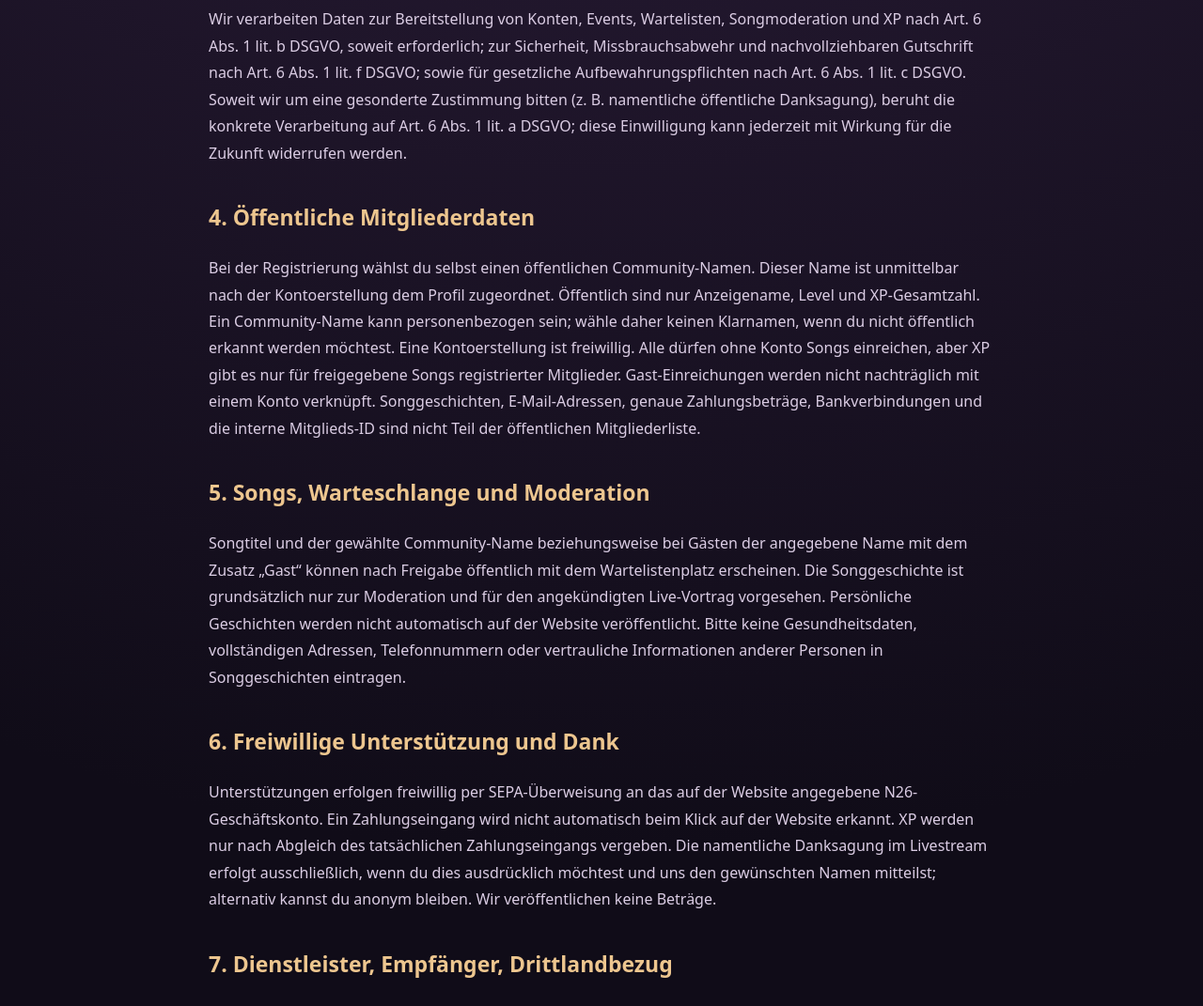
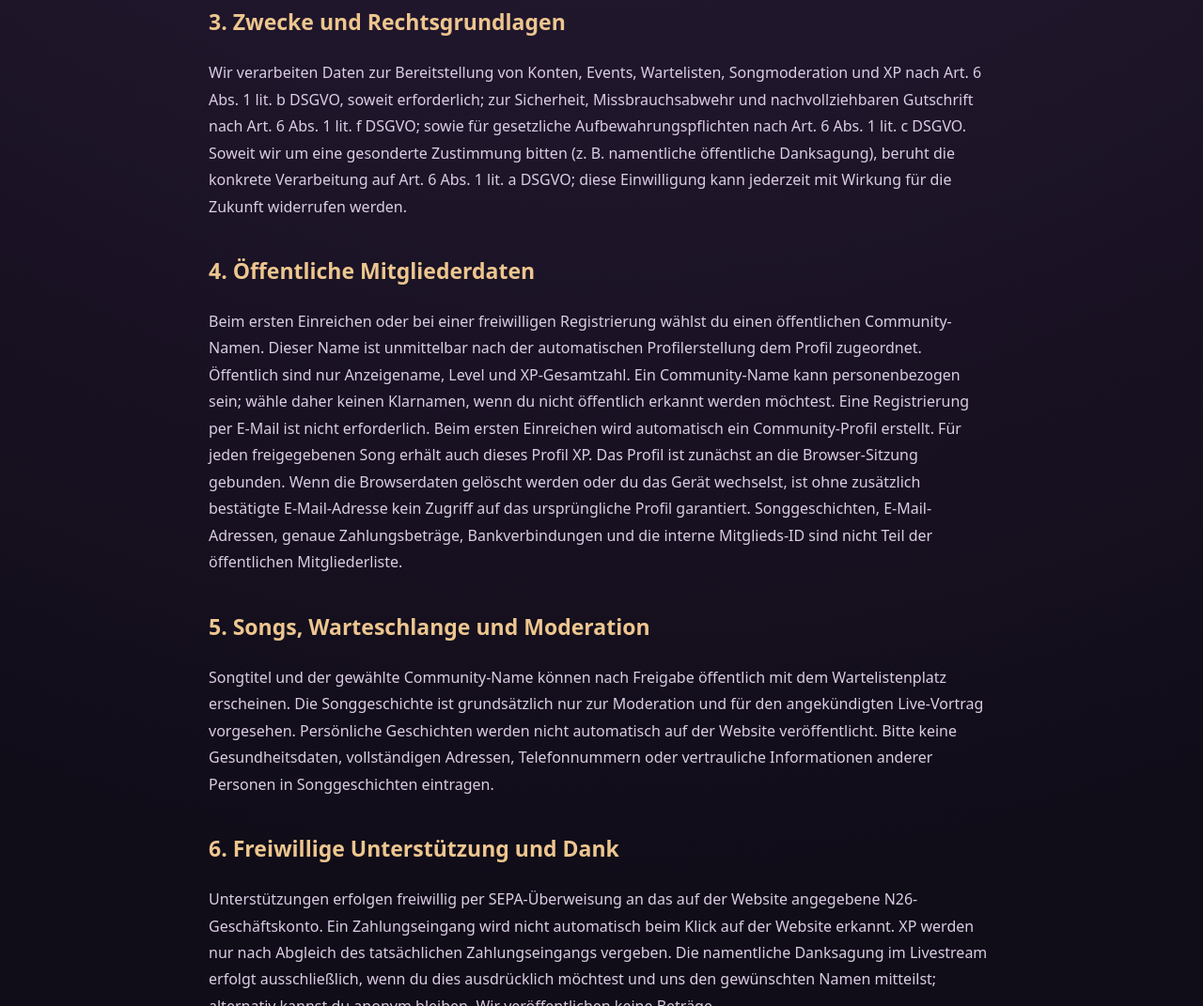
Before and after one commit to mesofari/mesofari.github.io, a plain HTML site: page music/datenschutz.html in a window 1280 px wide. Shown: the part 860-1931 px from the top of the page at 94% size. Drawn offline with Linux system fonts and the light colour scheme.

Commit message:
Update Music Lounge copy and policy for automatic anonymous community profiles and XP

```diff
--- a/music/datenschutz.html
+++ b/music/datenschutz.html
@@ -1,9 +1,9 @@
 <!doctype html><html lang="de"><head><meta charset="utf-8"><meta name="viewport" content="width=device-width,initial-scale=1"><meta name="theme-color" content="#140d20"><meta name="referrer" content="strict-origin-when-cross-origin"><title>Datenschutzhinweise | Kai Music Lounge</title><style>:root{color-scheme:dark;font-family:system-ui,sans-serif}*{box-sizing:border-box}body{background:radial-gradient(circle at top,#30203f,#100c18 50%);color:#f8f0fc;margin:0;line-height:1.78}main{max-width:880px;margin:0 auto;padding:30px 22px 90px}a{color:#f1cd91}nav{display:flex;gap:14px;flex-wrap:wrap;padding:14px 0;border-bottom:1px solid #715b7d}nav a{font-weight:700}h1{font-size:clamp(30px,5vw,47px);line-height:1.2;margin:40px 0 10px}h2{color:#edc68f;font-size:23px;margin-top:34px}h3{color:#e6d5ee;font-size:18px}p,li{color:#dbcde4}a:focus-visible{outline:2px solid #edc68f;outline-offset:3px}.note{background:#2e2039;padding:15px 18px;border-left:4px solid #e3be84;border-radius:4px}.small{color:#b8a9c4;font-size:13px}footer{border-top:1px solid #6c5175;padding:30px 0;margin-top:45px}</style></head><body><main><nav aria-label="Seiten-Navigation"><a href="./">♫ Kai Music Lounge</a><a href="../">MESOFARI</a><a href="../impressum.html">Impressum</a></nav><h1>Datenschutzhinweise – Kai Music Lounge</h1><p class="small">Entwurfsstand: 17. November 2026. Vor Aktivierung von Registrierung und Zahlungserfassung anhand tatsächlicher Dienstleister-Einstellungen abschließend prüfen.</p>
 <h2>1. Verantwortlicher</h2><p>Kai Detlef Hahn, geschäftlich auftretend als MESOFARI / Kai Music Lounge, Emil-Wölk-Straße 29, 07747 Jena, Deutschland. E-Mail: <a href="mailto:support@mesofari.de">support@mesofari.de</a>. Weitere Kontaktdaten stehen im <a href="../impressum.html">Impressum</a>.</p>
-<h2>2. Welche Daten wir verarbeiten</h2><p>Bei der Nutzung können technische Abrufdaten (z. B. IP-Adresse, Zeitpunkt, Browserinformationen), bei Registrierung E-Mail-Adresse, Authentifizierungsdaten, technische Nutzer-ID und freiwilliger öffentlicher Community-Name verarbeitet werden. Bei Songs speichern wir Veranstaltung, Titel, Songlink, persönliche Songgeschichte, Zeitpunkt und Moderationsstatus. Gäste können ohne Registrierung Songs einreichen; dazu erfassen wir ihren angegebenen Gastnamen. Es wird hierfür kein Mitgliedskonto angelegt. Wir speichern XP, Level und die Entstehung von XP-Gutschriften. Zur freiwilligen Unterstützung können wir für den Zahlungsabgleich Überweisungsreferenz, Betrag, Buchungsdatum und die Zuordnung zur Mitglieds-ID verarbeiten. Bankdaten werden nicht als Profilangaben veröffentlicht.</p>
+<h2>2. Welche Daten wir verarbeiten</h2><p>Bei der Nutzung können technische Abrufdaten (z. B. IP-Adresse, Zeitpunkt, Browserinformationen), bei Registrierung E-Mail-Adresse, Authentifizierungsdaten, technische Nutzer-ID und freiwilliger öffentlicher Community-Name verarbeitet werden. Bei Songs speichern wir Veranstaltung, Titel, Songlink, persönliche Songgeschichte, Zeitpunkt und Moderationsstatus. Ohne E-Mail und Passwort kannst du einen Song einreichen. Beim ersten Einreichen wird dafür automatisch ein pseudonymes Community-Profil in Supabase Auth angelegt. Dein gewählter Community-Name, eine technische Nutzerkennung und die Browser-Sitzung ermöglichen, XP deinem Profil zuzuordnen. Wir speichern XP, Level und die Entstehung von XP-Gutschriften. Zur freiwilligen Unterstützung können wir für den Zahlungsabgleich Überweisungsreferenz, Betrag, Buchungsdatum und die Zuordnung zur Mitglieds-ID verarbeiten. Bankdaten werden nicht als Profilangaben veröffentlicht.</p>
 <h2>3. Zwecke und Rechtsgrundlagen</h2><p>Wir verarbeiten Daten zur Bereitstellung von Konten, Events, Wartelisten, Songmoderation und XP nach Art. 6 Abs. 1 lit. b DSGVO, soweit erforderlich; zur Sicherheit, Missbrauchsabwehr und nachvollziehbaren Gutschrift nach Art. 6 Abs. 1 lit. f DSGVO; sowie für gesetzliche Aufbewahrungspflichten nach Art. 6 Abs. 1 lit. c DSGVO. Soweit wir um eine gesonderte Zustimmung bitten (z. B. namentliche öffentliche Danksagung), beruht die konkrete Verarbeitung auf Art. 6 Abs. 1 lit. a DSGVO; diese Einwilligung kann jederzeit mit Wirkung für die Zukunft widerrufen werden.</p>
-<h2>4. Öffentliche Mitgliederdaten</h2><p>Bei der Registrierung wählst du selbst einen öffentlichen Community-Namen. Dieser Name ist unmittelbar nach der Kontoerstellung dem Profil zugeordnet. Öffentlich sind nur Anzeigename, Level und XP-Gesamtzahl. Ein Community-Name kann personenbezogen sein; wähle daher keinen Klarnamen, wenn du nicht öffentlich erkannt werden möchtest. Eine Kontoerstellung ist freiwillig. Alle dürfen ohne Konto Songs einreichen, aber XP gibt es nur für freigegebene Songs registrierter Mitglieder. Gast-Einreichungen werden nicht nachträglich mit einem Konto verknüpft. Songgeschichten, E-Mail-Adressen, genaue Zahlungsbeträge, Bankverbindungen und die interne Mitglieds-ID sind nicht Teil der öffentlichen Mitgliederliste.</p>
-<h2>5. Songs, Warteschlange und Moderation</h2><p>Songtitel und der gewählte Community-Name beziehungsweise bei Gästen der angegebene Name mit dem Zusatz „Gast“ können nach Freigabe öffentlich mit dem Wartelistenplatz erscheinen. Die Songgeschichte ist grundsätzlich nur zur Moderation und für den angekündigten Live-Vortrag vorgesehen. Persönliche Geschichten werden nicht automatisch auf der Website veröffentlicht. Bitte keine Gesundheitsdaten, vollständigen Adressen, Telefonnummern oder vertrauliche Informationen anderer Personen in Songgeschichten eintragen.</p>
+<h2>4. Öffentliche Mitgliederdaten</h2><p>Beim ersten Einreichen oder bei einer freiwilligen Registrierung wählst du einen öffentlichen Community-Namen. Dieser Name ist unmittelbar nach der automatischen Profilerstellung dem Profil zugeordnet. Öffentlich sind nur Anzeigename, Level und XP-Gesamtzahl. Ein Community-Name kann personenbezogen sein; wähle daher keinen Klarnamen, wenn du nicht öffentlich erkannt werden möchtest. Eine Registrierung per E-Mail ist nicht erforderlich. Beim ersten Einreichen wird automatisch ein Community-Profil erstellt. Für jeden freigegebenen Song erhält auch dieses Profil XP. Das Profil ist zunächst an die Browser-Sitzung gebunden. Wenn die Browserdaten gelöscht werden oder du das Gerät wechselst, ist ohne zusätzlich bestätigte E-Mail-Adresse kein Zugriff auf das ursprüngliche Profil garantiert. Songgeschichten, E-Mail-Adressen, genaue Zahlungsbeträge, Bankverbindungen und die interne Mitglieds-ID sind nicht Teil der öffentlichen Mitgliederliste.</p>
+<h2>5. Songs, Warteschlange und Moderation</h2><p>Songtitel und der gewählte Community-Name können nach Freigabe öffentlich mit dem Wartelistenplatz erscheinen. Die Songgeschichte ist grundsätzlich nur zur Moderation und für den angekündigten Live-Vortrag vorgesehen. Persönliche Geschichten werden nicht automatisch auf der Website veröffentlicht. Bitte keine Gesundheitsdaten, vollständigen Adressen, Telefonnummern oder vertrauliche Informationen anderer Personen in Songgeschichten eintragen.</p>
 <h2>6. Freiwillige Unterstützung und Dank</h2><p>Unterstützungen erfolgen freiwillig per SEPA-Überweisung an das auf der Website angegebene N26-Geschäftskonto. Ein Zahlungseingang wird nicht automatisch beim Klick auf der Website erkannt. XP werden nur nach Abgleich des tatsächlichen Zahlungseingangs vergeben. Die namentliche Danksagung im Livestream erfolgt ausschließlich, wenn du dies ausdrücklich möchtest und uns den gewünschten Namen mitteilst; alternativ kannst du anonym bleiben. Wir veröffentlichen keine Beträge.</p>
 <h2>7. Dienstleister, Empfänger, Drittlandbezug</h2><p>Die statischen Website-Inhalte werden über GitHub Pages bereitgestellt. Für die Nutzerverwaltung und Datenbank setzen wir Supabase ein. Die Projektdatenbank wurde in der Region eu-west-1 (Irland, EU) angelegt; Auftragsverarbeitungsvereinbarungen, Unterauftragnehmer und etwaige Datenübermittlungen außerhalb der EU müssen vor der Aktivierung anhand der vertraglichen Dokumentation geprüft und hier konkret dokumentiert werden. Für Zahlungsüberweisungen werden N26 und die beteiligten Kreditinstitute genutzt. Der SEPA-GiroCode wird im Browser erstellt; hierfür wird eine QR-Code-JavaScript-Bibliothek von jsDelivr geladen, wodurch der CDN-Anbieter technisch notwendige Abrufdaten (z. B. IP-Adresse) erhalten kann. Der Inhalt des vorbereiteten Banküberweisungs-GiroCodes wird dabei lokal im Browser erzeugt und nicht absichtlich an den CDN-Anbieter übertragen. Externe Songlinks können zu Drittseiten führen, deren eigene Datenschutzhinweise gelten. Es werden auf dieser Community-Seite keine automatischen Audio-Player externer Plattformen eingebettet.</p>
 <h2>8. Speicherdauer</h2><p>Kontodaten bleiben grundsätzlich für die Dauer der Mitgliedschaft gespeichert. Nach einem Löschbegehren werden sie gelöscht oder anonymisiert, soweit keine gesetzlichen Aufbewahrungs- oder vorrangigen berechtigten Gründe entgegenstehen. Eingereichte Songs und Geschichten werden nach Beendigung des Events nicht unbegrenzt benötigt; vor Produktivstart ist ein konkreter automatisierter Lösch- und Archivierungsplan einzurichten. Steuer- und buchungsrelevante Unterlagen können gesetzlichen Aufbewahrungspflichten unterliegen.</p>
```
